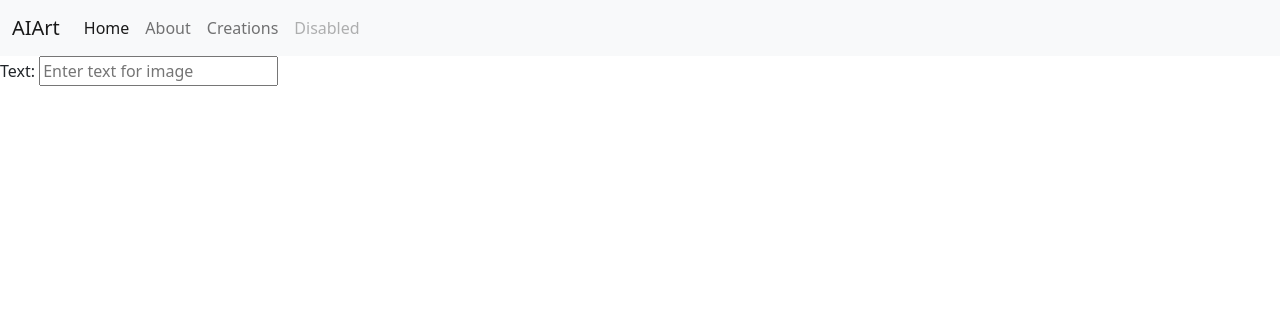
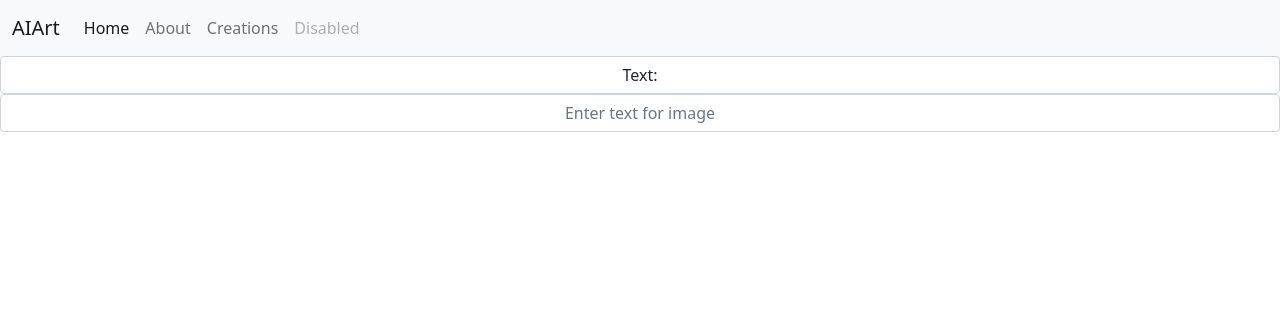
Before and after one commit to MarceloDamian/aineuralnetworkstoprocessimages, a Flask app: page / in a window 1280 px wide. Shown: the top 316 px of the page. Run offline with Flask 2, Linux system fonts and the light colour scheme.

Commit message:
Update base.html
UI/UX

```diff
--- a/web_app/aiart/templates/base.html
+++ b/web_app/aiart/templates/base.html
@@ -41,8 +41,8 @@
         </div>
       </nav>
 
-          <label for="image"> Text: </label>
-       <input type= "text" placeholder= "Enter text for image" />  <!--id="image" name="image">-->
+          <label class="form-control collectes-ville text-center" > Text: </label>
+          <input type="text" class="form-control collectes-ville text-center"  placeholder= "Enter text for image" style="text-align:center" />  <!--id="image" name="image">-->
     <!-- Optional JavaScript; choose one of the two! -->
 
     <!-- Option 1: Bootstrap Bundle with Popper -->
```
